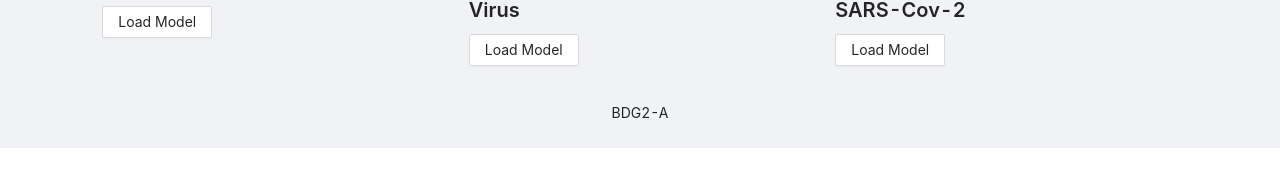
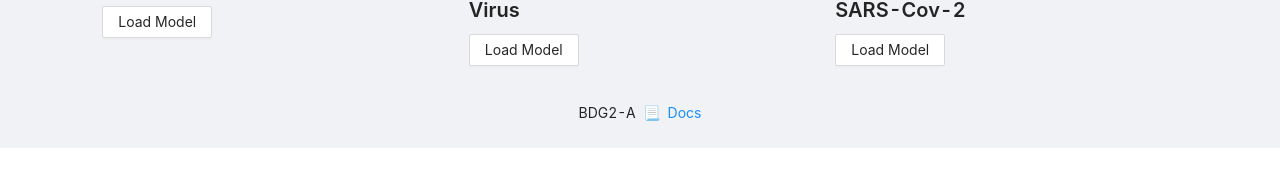
Before and after one commit to ilmimris/bangkit-bgd2a-webapp, a React (Create React App) app: page / in a window 1280 px wide. Shown: the part 165-352 px from the top of the page. Built offline with nearby package versions, Linux system fonts and the light colour scheme; what @tensorflow/tfjs would draw is missing.

Commit message:
Add link docs

```diff
--- a/src/pages/Main.js
+++ b/src/pages/Main.js
@@ -5,7 +5,7 @@ import { PneumoniaNormal, VirusCovidNoncovid, BacteriaVirus } from '../models';
 import { PatientContext, StatemachineContext, stateMachine } from '../providers';
 
 const { Header, Footer, Content } = Layout;
-const { Title, Text } = Typography;
+const { Title, Text, Link } = Typography;
 
 export default () => {
     const [
@@ -21,19 +21,19 @@ export default () => {
         <div className="App">
             <Layout className="layout">
                 <Header>
-                    <Title style={{color: 'white', textAlign: 'center'}}>
+                    <Title style={{ color: 'white', textAlign: 'center' }}>
                         Bangkit Final Project BDG2-A
                     </Title>
                 </Header>
-                <Content style={{margin: 'auto'}}>
+                <Content style={{ margin: 'auto' }}>
                     <Row>
                         <Col span={24}>
-                            <Title level={2} style={{textAlign:'center'}}>XR & CT COVID-19 Screening</Title>
+                            <Title level={2} style={{ textAlign: 'center' }}>XR & CT COVID-19 Screening</Title>
                         </Col>
                     </Row>
                     <Row>
-                        <Col span={12} offset={6} style={{margin: 'auto', textAlign: 'center'}}>
-                        {showImage && (
+                        <Col span={12} offset={6} style={{ margin: 'auto', textAlign: 'center' }}>
+                            {showImage && (
                                 <>
                                     <img src={imageUrl} alt="upload-preview" ref={imageRef} />
                                     <h4>filename: {imageFn}</h4>
@@ -47,7 +47,13 @@ export default () => {
                         <Col span={8}> <VirusCovidNoncovid /> </Col>
                     </Row>
                 </Content>
-                <Footer style={{textAlign: 'center'}}><Text >BDG2-A</Text></Footer>
+                <Footer style={{ textAlign: 'center' }}>
+                    <Text >BDG2-A</Text>
+                    &nbsp; 📃 &nbsp;
+                    <Link href="https://github.com/ilmimris/bangkit-bgd2a-webapp" target="_blank">
+                        Docs
+                     </Link>
+                </Footer>
             </Layout>
         </div>
     );
```
